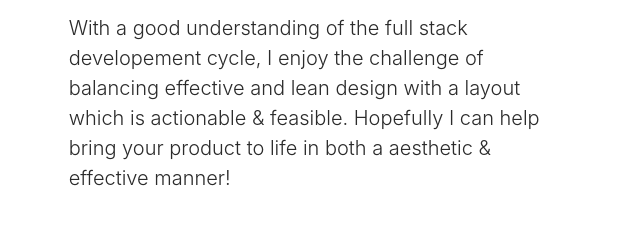
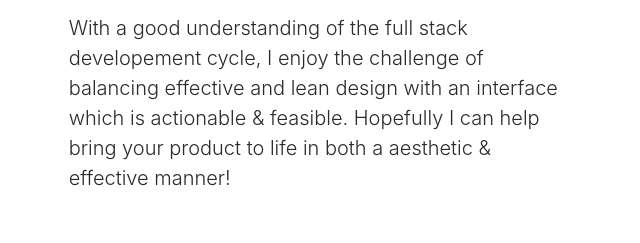
Before and after one commit to marksuan/marksuan.github.io, a plain HTML site: page aboutme.html in a window 1280 px wide. Shown: the part 863-1106 px from the top of the page, 373-1013 px from the left. Drawn offline with nearby package versions, Linux system fonts and the light colour scheme.

Commit message:
Update aboutme.html
New Changes

```diff
--- a/aboutme.html
+++ b/aboutme.html
@@ -72,7 +72,7 @@
           </p>
 
           <p class="lead">
-             With a good understanding of the full stack developement cycle, I enjoy the challenge of balancing effective and lean design with a layout which is actionable & feasible. Hopefully I can help bring your product to life in both a aesthetic & effective manner!
+             With a good understanding of the full stack developement cycle, I enjoy the challenge of balancing effective and lean design with an interface which is actionable & feasible. Hopefully I can help bring your product to life in both a aesthetic & effective manner!
           </p>
 
 
```
